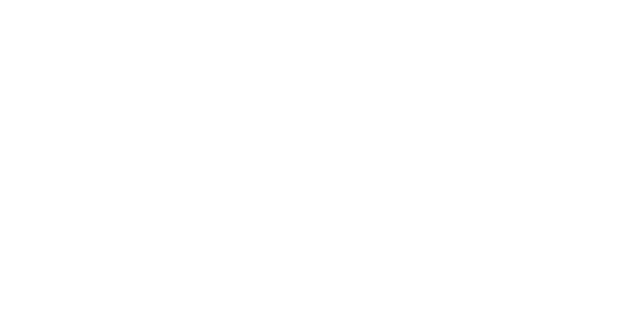
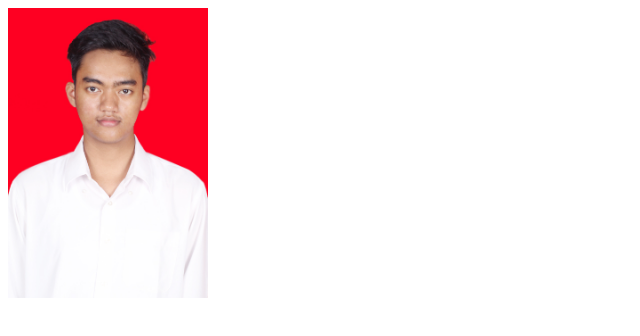
Before and after one commit to ReggiFachri/-6701194134---assessment1pabw-, a plain HTML site: page profile_picture.html in a window 1280 px wide. Shown: the whole page, without its empty margins (0-640 px from the left). Drawn offline with Linux system fonts and the light colour scheme.

Commit message:
commit3-[6701194134]

```diff
--- a/profile_picture.html
+++ b/profile_picture.html
@@ -2,9 +2,9 @@
 <html lang="en">
 <head>
     <meta charset="UTF-8">
-    <title>Title</title>
+    <title>Profile Picture</title>
 </head>
 <body>
-
+    <img src="Pas%20Foto.jpg" alt="" width="200">
 </body>
 </html>
```
Also changed, not shown: Pas Foto.jpg (added).
